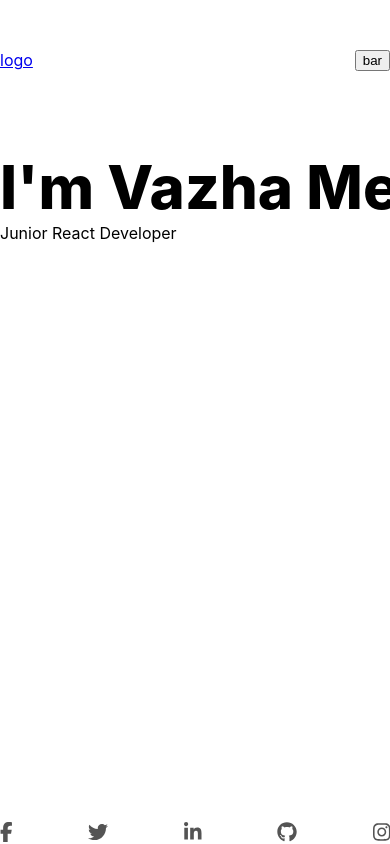
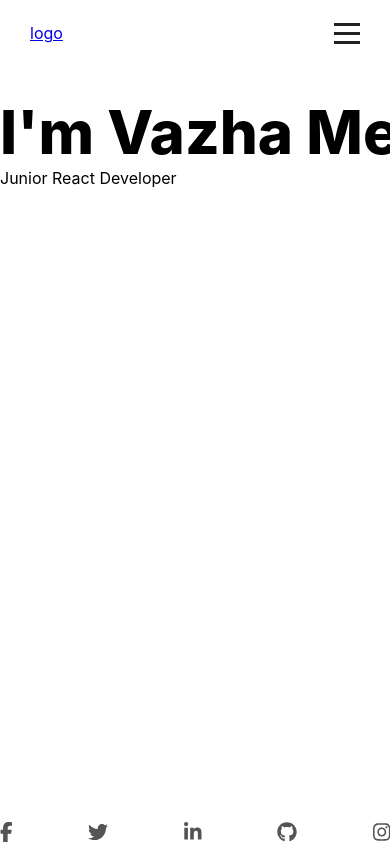
Before and after one commit to Mecxvarishvili/Portfolio, a React (Create React App) app: page / in a window 390 px wide. Shown: the top 844 px of the page. Built offline with nearby package versions, Linux system fonts and the light colour scheme.

Commit message:
complate header layout

```diff
--- a/src/App.css
+++ b/src/App.css
@@ -7,16 +7,92 @@
 }
 @media screen and (max-width: 120000px) {
   .header {
-    padding: 50px 0;
+    padding: 20px 0;
   }
   .header .container {
     display: flex;
     justify-content: space-between;
+    align-items: center;
     width: 1140px;
     margin: 0 auto;
   }
   .header .container .burgerMenu {
     display: none;
+    width: 26px;
+    height: 26px;
+    transition-duration: 0.5s;
+    cursor: pointer;
+    position: relative;
+  }
+  .header .container .burgerMenu .icon-left {
+    left: 0;
+    position: absolute;
+    height: 3px;
+    width: 13px;
+    background-color: #212121;
+  }
+  .header .container .burgerMenu .icon-left:before {
+    transition-duration: 0.5s;
+    position: absolute;
+    width: 13px;
+    height: 3px;
+    background-color: #212121;
+    content: "";
+    top: -9px;
+  }
+  .header .container .burgerMenu .icon-left:after {
+    transition-duration: 0.5s;
+    position: absolute;
+    width: 13px;
+    height: 3px;
+    background-color: #212121;
+    content: "";
+    top: 9px;
+  }
+  .header .container .burgerMenu .icon-right {
+    position: absolute;
+    height: 3px;
+    width: 13px;
+    background-color: #212121;
+    right: 0;
+  }
+  .header .container .burgerMenu .icon-right:before {
+    transition-duration: 0.5s;
+    position: absolute;
+    width: 13px;
+    height: 3px;
+    background-color: #212121;
+    content: "";
+    top: -9px;
+  }
+  .header .container .burgerMenu .icon-right:after {
+    transition-duration: 0.5s;
+    position: absolute;
+    width: 13px;
+    height: 3px;
+    background-color: #212121;
+    content: "";
+    top: 9px;
+  }
+  .header .container .burgerMenu.open .icon-left {
+    transition-duration: 0.5s;
+    background: transparent;
+  }
+  .header .container .burgerMenu.open .icon-left:before {
+    transform: rotateZ(45deg) scaleX(1.2) translate(2px, 2px);
+  }
+  .header .container .burgerMenu.open .icon-left:after {
+    transform: rotateZ(-45deg) scaleX(1.2) translate(2px, -2px);
+  }
+  .header .container .burgerMenu.open .icon-right {
+    transition-duration: 0.5s;
+    background: transparent;
+  }
+  .header .container .burgerMenu.open .icon-right:before {
+    transform: rotateZ(-45deg) scaleX(1.2) translate(-2px, 2px);
+  }
+  .header .container .burgerMenu.open .icon-right:after {
+    transform: rotateZ(45deg) scaleX(1.4) translate(-2px, -2px);
   }
   .header .container .routesCont ul {
     list-style: none;
@@ -30,6 +106,7 @@
     cursor: pointer;
     text-transform: capitalize;
     display: block;
+    color: black;
   }
   .header .container .routesCont ul .liBottomHover::after {
     content: "";
@@ -65,7 +142,9 @@
     z-index: 999;
   }
   .header .container .burgerMenu {
-    display: block;
+    display: flex;
+    justify-content: center;
+    align-items: center;
     z-index: 999;
   }
   .header .container .visibleBar {
@@ -79,21 +158,21 @@
     width: 100%;
     height: 100%;
     background-color: red;
+    padding-top: 70px;
   }
   .header .container .routesCont ul {
-    display: block !important;
     width: 720px;
     margin: 0 auto;
-    /* .routeBox {
-        margin: 20px auto;
-        text-align: center;
-        width: fit-content;
-        text-align: center;
-    } */
+    display: block;
+    width: fit-content;
+    font-weight: 500;
   }
   .header .container .routesCont ul li {
+    width: fit-content;
     margin: 3rem auto;
-    text-align: center;
+  }
+  .header .container .routesCont ul li a {
+    padding: 8px 15px;
   }
   .header .container .hideBar {
     visibility: hidden;
@@ -101,6 +180,9 @@
   }
 }
 @media screen and (max-width: 767px) {
+  .header {
+    margin: 0 30px;
+  }
   .header .container {
     display: flex;
     flex-wrap: wrap;
@@ -109,9 +191,17 @@
   }
   .header .container .routesCont {
     flex-basis: 100%;
+    padding-top: 20px;
   }
   .header .container .routesCont ul {
     display: block !important;
+    max-width: 540px;
+    width: 100%;
+    font-size: 23px;
+    font-weight: bold;
+  }
+  .header .container .routesCont ul li a {
+    text-transform: uppercase;
   }
 }
 @media screen and (max-width: 12000px) {
--- a/src/App.js
+++ b/src/App.js
@@ -8,12 +8,15 @@ import Footer from './layouts/footer/Footer';
 import AboutPage from './pages/about/AboutPage';
 import ContactPage from './pages/contact/ContactPage';
 import ResumePage from './pages/resume/ResumePage';
+import { useState } from 'react';
 
 function App() {
+  const [ isVisible, setVisible ] = useState(true)
   return (
       <Router>
-        <Header />
+        <Header setVisible={setVisible} />
           <div className='mainCont'>
+            {isVisible ?
             <div className="container">
               <Routes>
               <Route exact path={HOME_PAGE} element={<Main/>} />
@@ -24,6 +27,7 @@ function App() {
               </Routes>
                <Footer />
             </div>
+             : <></>}
           </div>
       </Router>
   );
--- a/src/layouts/header/Header.js
+++ b/src/layouts/header/Header.js
@@ -3,23 +3,31 @@ import { Link } from 'react-router-dom';
 import { ABOUT_PAGE, CONTACT_PAGE, HOME_PAGE, PROJECTS_PAGE, RESUME_PAGE } from '../../components/routes';
 import RouteGetter from './RouteGetter';
 
-const Header = () => {
-    console.log(window.location)
-    const [ routes, setRoutes ] = useState("hideBar")
+const Header = (props) => {
+    const [ bar, setBar ] = useState("hideBar")
+    const [ menu, setMenu ] = useState("")
     const routesCont = () => {
-        if(routes == "visibleBar") {
-            setRoutes("hideBar")
+        if(bar == "visibleBar") {
+            menuFunc("hideBar", true, "")
         } else {
-            setRoutes("visibleBar")
+            menuFunc("visibleBar", false, "open")
+        }
+    }
 
-        }
+    const menuFunc = (bar, visible, menu) => {
+        setBar(bar)
+        props.setVisible(visible)
+        setMenu(menu)
     }
     return (
         <div className="header" >
             <div className="container" >
                 <Link className="logo" to={HOME_PAGE}>logo</Link>
-                <button onClick={() => routesCont()} className="burgerMenu" >bar</button>
-                <div className={"routesCont " + routes} >
+                <div onClick={() => routesCont()} className={"burgerMenu " + menu} data-menu="12">
+                    <div class="icon-left"></div>
+                    <div class="icon-right"></div>
+                </div>
+                <div className={"routesCont " + bar} >
                     <ul>
                         <RouteGetter href={ABOUT_PAGE} />
                         <RouteGetter href={PROJECTS_PAGE} />
--- a/src/layouts/header/Header.scss
+++ b/src/layouts/header/Header.scss
@@ -1,11 +1,11 @@
-
 @media screen and (max-width: 120000px) {
     .header {
-        padding: 50px 0;
+        padding: 20px 0;
 
         .container {
             display: flex;
             justify-content: space-between;
+            align-items: center;
             width: 1140px;
             margin: 0 auto;
             .logo {
@@ -13,7 +13,95 @@
             }
             .burgerMenu {
                 display: none;
+                width: 26px;
+                height: 26px;
+                transition-duration: 0.5s;
+                cursor: pointer;
+                position: relative;
 
+                .icon-left {
+                    left: 0;
+                    position: absolute;
+                    height: 3px;
+                    width: 13px;
+                    background-color: #212121;
+
+                  &:before{
+                    transition-duration: 0.5s;
+                    position: absolute;
+                    width: 13px;
+                    height: 3px;
+                    background-color: #212121;
+                    content: "";
+                    top: -9px;
+                  }
+
+                  &:after{
+                    transition-duration: 0.5s;
+                    position: absolute;
+                    width: 13px;
+                    height: 3px;
+                    background-color: #212121;
+                    content: "";
+                    top: 9px;
+                  }
+                }
+
+                .icon-right {
+                    position: absolute;
+                    height: 3px;
+                    width: 13px;
+                    background-color: #212121;
+                    right: 0;
+
+                    &:before{
+                        transition-duration: 0.5s;
+                        position: absolute;
+                        width: 13px;
+                        height: 3px;
+                        background-color: #212121;
+                        content: "";
+                        top: -9px;
+                    }
+
+                    &:after{
+                        transition-duration: 0.5s;
+                        position: absolute;
+                        width: 13px;
+                        height: 3px;
+                        background-color: #212121;
+                        content: "";
+                        top: 9px;
+                    }
+                }
+
+                &.open {
+                  .icon-left {
+                    transition-duration: 0.5s;
+                    background: transparent;
+
+                    &:before{
+                      transform: rotateZ(45deg)  scaleX(1.2) translate(2px, 2px);
+                    }
+
+                    &:after{
+                      transform: rotateZ(-45deg) scaleX(1.2) translate(2px, -2px);
+                    }
+                  }
+
+                  .icon-right {
+                    transition-duration: 0.5s;
+                    background: transparent;
+
+                    &:before{
+                      transform: rotateZ(-45deg) scaleX(1.2) translate(-2px, 2px);
+                    }
+
+                    &:after{
+                      transform: rotateZ(45deg) scaleX(1.4) translate(-2px, -2px);
+                    }
+                  }
+                }
             }
 
             .routesCont {
@@ -30,6 +118,7 @@
                         cursor: pointer;
                         text-transform: capitalize;
                         display: block;
+                        color: black;
                     }
 
                     .liBottomHover::after {
@@ -83,7 +172,9 @@
 
 
             .burgerMenu {
-                display: block;
+                display: flex;
+                justify-content: center;
+                align-items: center;
                 z-index: 999;
             }
 
@@ -99,24 +190,23 @@
                 width: 100%;
                 height: 100%;
                 background-color: red;
+                padding-top: 70px;
 
-                // display: none;
                 ul {
-                    display: block!important;
-                    width: 720px;margin: 0 auto;
+                    width: 720px;
+                    margin: 0 auto;
+                    display: block;
+                    width: fit-content;
+                    font-weight: 500;
+
                     li {
+                        width: fit-content;
                         margin: 3rem auto;
-                        text-align: center;
+                        a {
+                            padding: 8px 15px;
+                        }
                     }
-
-                    /* .routeBox {
-                        margin: 20px auto;
-                        text-align: center;
-                        width: fit-content;
-                        text-align: center;
-                    } */
                 }
-
             }
             .hideBar {
                 visibility: hidden;
@@ -129,6 +219,7 @@
 
 @media screen and (max-width: 767px) {
     .header {
+        margin: 0 30px;
 
         .container {
             display: flex;
@@ -143,9 +234,20 @@
 
             .routesCont {
                 flex-basis: 100%;
+
+                padding-top: 20px;
                 // display: none;
                 ul {
                     display: block!important;
+                    max-width: 540px;
+                    width: 100%;
+                    font-size: 23px;
+                    font-weight: bold;
+                    li {
+                        a {
+                            text-transform: uppercase;
+                        }
+                    }
                 }
 
             }
```
Also changed, not shown: public/index.html (+0 -23 lines), 1 other file (tests, documents, lock files or other folders).
